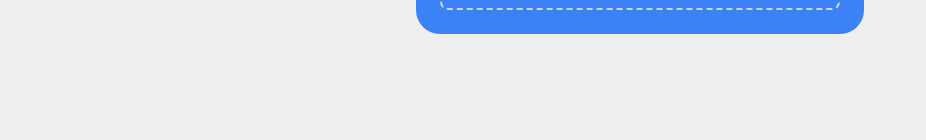
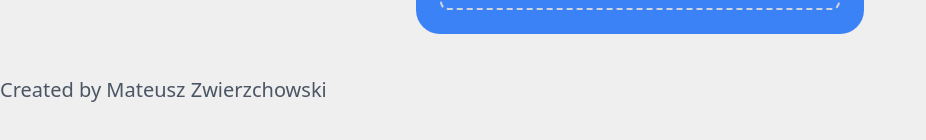
Before and after one commit to ZwierzuBOT/jubileusz-ckziu-app, a Next.js app: page / in a window 1280 px wide. Shown: the part 696-836 px from the top of the page, without its empty margins (0-926 px from the left). Built offline with nearby package versions, Linux system fonts and the light colour scheme; no server answers.

Commit message:
credits text

```diff
--- a/src/app/layout.tsx
+++ b/src/app/layout.tsx
@@ -55,7 +55,9 @@ export default function RootLayout({
               />
             </div>
         </div>
-
+        <div className="absolute bottom-0 left-0 text-gray-600 lg:text-xl md:text-l sm:text-sm text-l">
+          <h1>Created by Mateusz Zwierzchowski</h1>
+        </div>
         {children}
       </body>
     </html>
```
